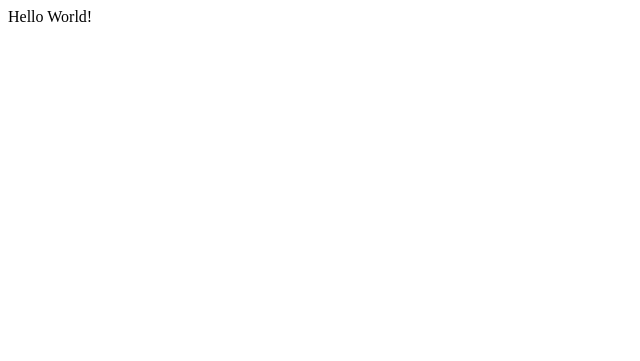
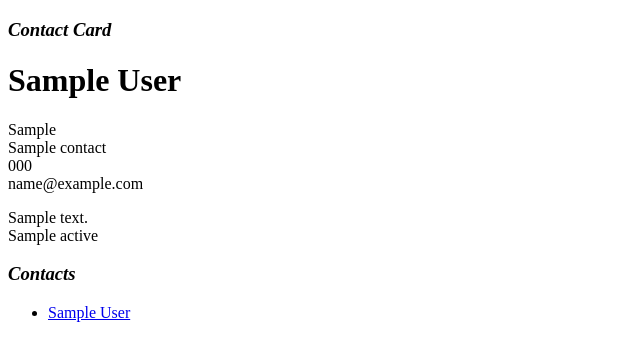
Before and after one commit to hballard/mycontactapp_flask, a Flask app: page / in a window 1280 px wide. Before the commit the part shown is almost empty. Shown: the top 361 px of the page, without its empty margins (0-640 px from the left). Run offline with Flask 2, Linux system fonts and the light colour scheme; tables that the repository leaves empty hold one stand-in row (values such as "Sample post"); style sheets or scripts are compiled from the project's sources.

Commit message:
Multiple changes to view file and added new templates

```diff
--- /dev/null
+++ b/mycontactapp/templates/base.html
@@ -0,0 +1,14 @@
+<!DOCTYPE html>
+<html>
+    <head>
+        <meta charset="UTF-8"/>
+        <title>Web Contacts</title>
+        <!-- <script type="text/javascript" src="{{ url_for('static', filename='scripts/main.js', _external=True) }}"></script>
+        <link type="text/css" href="{{ url_for('static', filename='scripts/main.css', _external=True) }}" rel="stylesheet"> -->
+        <script type="text/javascript" src="http://localhost:3000/scripts/main.js"></script>
+        <link type="text/css" href="http://localhost:3000/styles/main.css" rel="stylesheet">
+    </head>
+    <body>
+        {% block contact %}{% endblock %}
+    </body>
+</html>
--- a/mycontactapp/templates/index.html
+++ b/mycontactapp/templates/index.html
@@ -1,15 +1,27 @@
-<!DOCTYPE html>
-<html>
-  <head>
-    <meta charset="UTF-8" />
-    <title>Hello World</title>
-    <!-- <script type="text/javascript" src="{{ url_for('static', filename='scripts/main.js', _external=True) }}"></script>
-    <link type="text/css" href="{{ url_for('static', filename='scripts/main.css', _external=True) }}" rel="stylesheet"> -->
-    <script type="text/javascript" src="http://localhost:3000/scripts/main.js"></script>
-    <link type="text/css" href="http://localhost:3000/styles/main.css" rel="stylesheet">
-  </head>
-  <body>
-    <div>Hello World!</div>
-    <div id="react-container"></div>
-  </body>
-</html>
+{% extends 'base.html' %}
+{% block contact %}
+    <div><h3><cite>Contact Card</cite></h3>
+        <div><h1>{{ contact.first_name if contact.first_name != None else "" }}
+        {{ contact.last_name if contact.last_name != None else "" }}</h1></div>
+        <div><p>{{ contact.company if contact.company != None else "" }}
+            <br>
+            {{ contact.job_title if contact.job_title != None else "" }}
+            <br>
+            {{ contact.phone_number if contact.phone_number != None else "" }}
+            <br>
+            {{ contact.email if contact.email != None else "" }}
+        </p>
+        <p>{{ contact.address1 if contact.address1 != None else "" }}
+            <br>
+            {{ contact.city if contact.city != None else "" }}
+            {{ contact.state if contact.state != None else "" }}
+            {{ contact.zip if contact.zip != None else "" }}
+        </p></div></div>
+        <div><h3><cite>Contacts</cite></h3>
+            <ul>
+                {% for contact in contacts %}
+                    <li><a href="{{ contact.id }}">
+                    {{ contact.first_name }} {{ contact.last_name }}</a></li>
+                {% endfor %}
+            </ul></div>
+        {% endblock %}
--- a/mycontactapp/views.py
+++ b/mycontactapp/views.py
@@ -4,17 +4,8 @@ from .models import Contacts
 
 
 @app.route('/')
-def index():
-    return render_template('index.html')
-
-
-@app.route('/contact_list')
-def contact_list():
+@app.route('/<int:contact_id>')
+def index(contact_id=1):
     contacts = Contacts.query.all()
-    return render_template('list.html', contacts=contacts)
-
-
-@app.route('/get_contact/<int:contact_id>')
-def get_contact(contact_id):
-    contact = Contacts.query.filter_by(id=contact_id).first()
-    return render_template('contact.html', contact=contact)
+    contact = contacts[contact_id - 1]
+    return render_template('index.html', contact=contact, contacts=contacts)
```
Also changed, not shown: mycontactapp/templates/list.html (+7 -0 lines), webpack.config.js (+6 -6 lines), mycontactapp/templates/contact.html (deleted), mycontactapp/templates/layout.html (deleted), mycontactapp/templates/macros.html (deleted).
